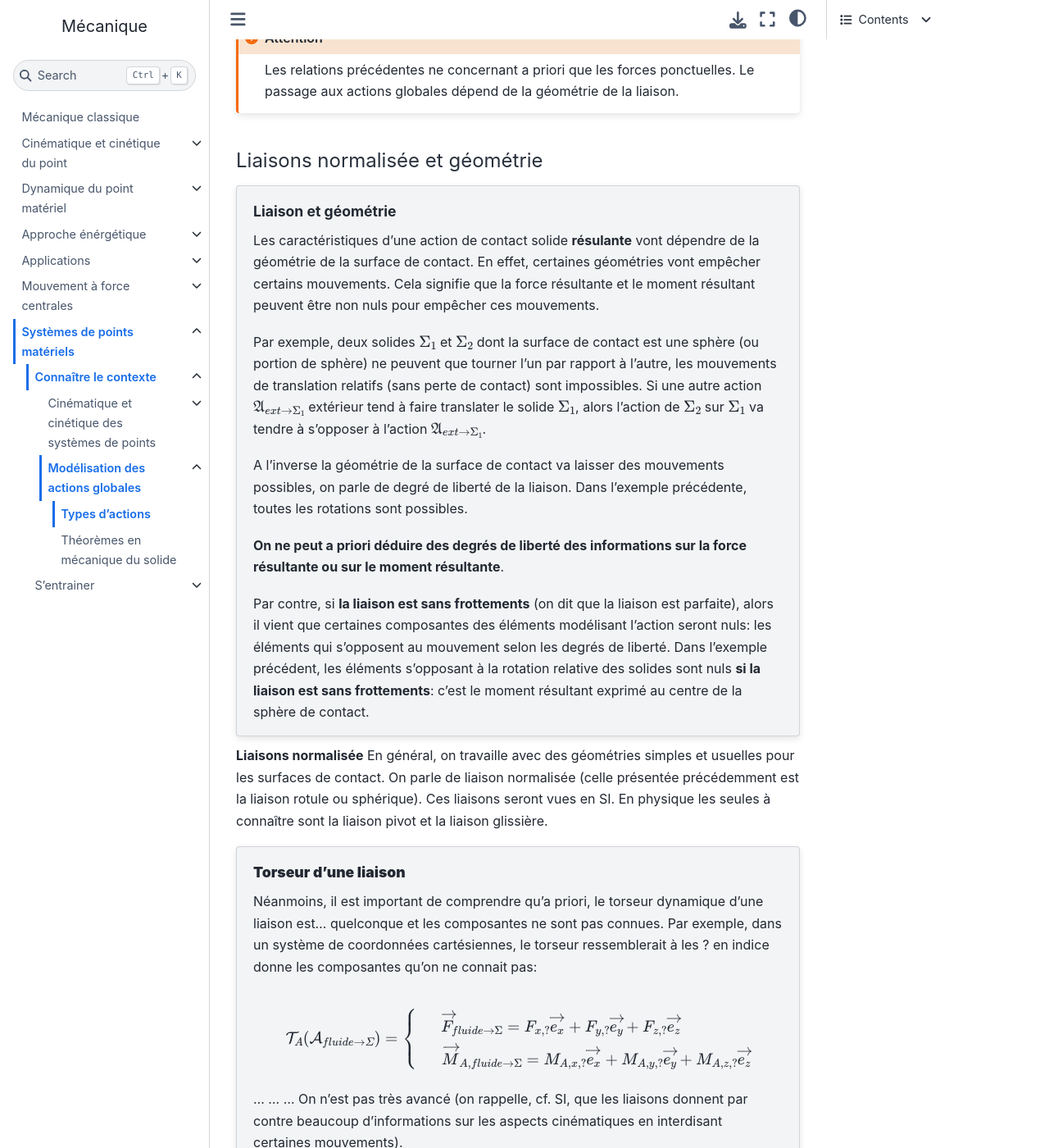
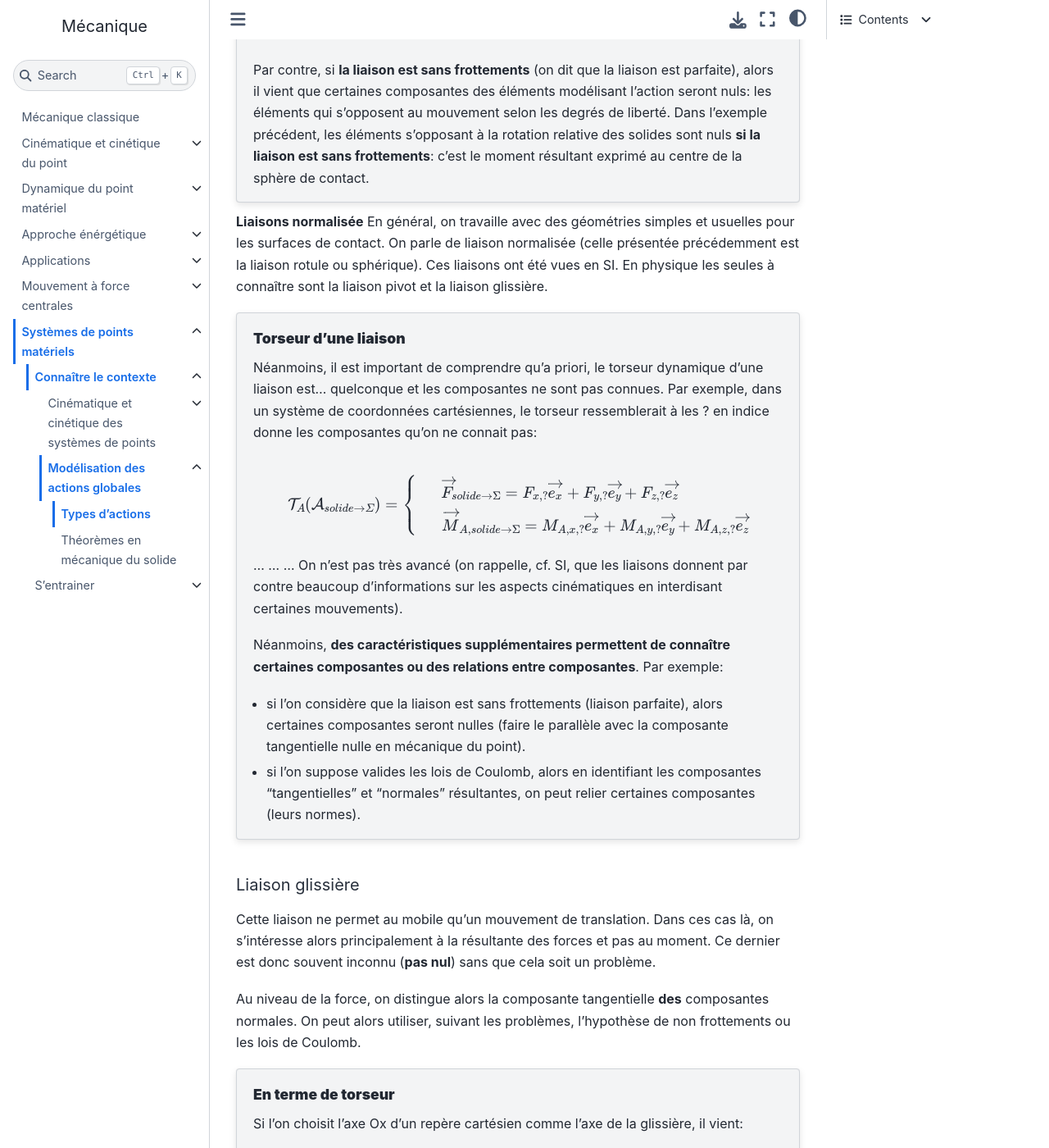
Before and after one commit to pcsi3physiquestan/mecanique_sources, a Jupyter Book: the page built from notebook/actions_g_typo.md, in a window 1280 px wide and 1400 px high, scrolled down 7321 px. Shown: the whole window at 82% size. Built offline with Jupyter Book 1.0.4 settings and Sphinx 7.4.7 and the Sphinx Book theme 1.1.4, drawn with Linux system fonts in a browser that asks for light colours; some of the changed text lies outside the part shown.

Commit message:
Mise à jour automatique

`````diff
--- a/notebook/actions_g_typo.md
+++ b/notebook/actions_g_typo.md
@@ -34,7 +34,7 @@
 * pour force résultante $\overrightarrow{P} = M\overrightarrow{g}$
 * un moment résultant nul en un point appelé __centre de gravité__. Il est confondu avec le _centre d'inertie_ pour un champ uniforme.
 
-```{sidebar} __Ecriture du torseur__
+```{topic} __Ecriture du torseur__
 Le torseur de l'action de la pesanteur doit donc être parfaitement connu au centre de gravité G ET en tout point A de l'espace:
 
 $$
@@ -53,7 +53,7 @@
 ```
 ````
 
-````{topic} Démonstration
+````{hint} Démonstration
 >On traite le cas discret.
 >
 >$$
@@ -69,14 +69,16 @@
 
 ## Actions de contact
 
-Les actions de contact sont en général surfacique: on va sommer les actions ponctuelles en surface (double intégale) en se restreignant évidemment à la surface de contact ! On ne cherchera pas à calculer ces intégrales. L'expression des caractéristiques de ces actions de contacts se fait de deux manières:
+Les actions de contact sont en général surfacique: on va sommer les actions ponctuelles en surface (double intégale) en se restreignant évidemment à la surface de contact ! On ne cherchera pas à calculer ces intégrales. L'expression des caractéristiques de ces actions de contacts se fait de deux manières (cf. en ligne).
+
+````{topic} Types d'actions de contact
 
 * Cas d'action d'un fluide (liquide ou gaz). Comme on va le voir, on dispose souvent d'expression de la résultante des forces. En première année, on utilise principalement ces actions dans le cadre d'une modélisation ponctuelle du système mécanique de sorte que le moment résultant n'est pas donné (l'action devenant par modélisation...  ponctuelle).
 * Cas d'action d'un solide (on parle de liaison). Dans le cadre du programme, les caractéristiques:
     * sont inconnues et ne peuvent être déterminées que par l'utilisation de théorème (comme le PFD (ou plutôt TRD... ) qui permet de déterminer certaines composantes des forces et moments résultants.
     * possèdent des composantes nulles par hypothèse (cas d'absence de frottements)
     * sont établies ou encadrées (inégalité) grâce aux lois de Coulomb (cf. suite)
-
+````
 
 ````{margin}
 On rappelle que la __composante normale__ correspond à une "réaction de non interpénétration" et que la __composante tangentielle__ correspond aux frottements.
@@ -113,14 +115,13 @@
 * le système est en rotation autour d'un axe fixe et donc en rotation par rapport au fluide. On donne alors le moment résultant de l'action du fluide sur le système calculé sur l'axe de rotation. Correspondant à des frottements, ce moment s'oppose à la vitesse angulaire $\dot \theta$ du fluide. En général (cas dit laminaire), le moment sur l'axe a pour expression $- K \dot \theta$.
 ````
 
-
-#### Expression de la force de frottements fluides
-
 ````{topic} Type de régimes
 La force de frottements fluide va dépendre du comportement du fluide qui de la géométrie du système (même si quand on passe à une modélisation ponctuelle du système cette dépendance reste) et à sa vitesse par rapport au fluide ainsi qu'à la __viscosité__ du fluide.
 
 On distingue deux types de régimes extrêmes: le régime laminaire (aux faibles vitesses) où l'écoulement du fluide épouse la forme de l'obstacle (ici le système mobile) et le régime turbulant (aux fortes vitesses) où l'écoulement du fluide possède un caractère tourbillonnaire (vortex). La transition du premier régime au second régime n'est pas brusque et des phénomènes très particuliers peuvent se produire pour des vitesses intermédiaires (ces cas ne seront pas étudiés en classe préparatoire).
 ````
+
+#### Expression de la force de frottements fluides
 
 ````{important} __Force de frottements fluide__
 
@@ -129,7 +130,7 @@
     * Dans le cas d'un système en rotation au tour d'un axe fixe : $M_{axe}(fluide) = - K \dot \theta$ où $\dot \theta$ est la vitesse angulaire du solide autour de l'axe (fluide supposé au repos)
 * __Cas turbulent__ : Aux fortes vitesses, la force de frottements fluides est proportionnelle au carré de la vitesse du fluide: $\overrightarrow{F} = -k \left \| v\right \| \overrightarrow{v}$. Cette expression est valable pour un système en translation. Le cas d'un système en rotation ne sera pas traité.
 
-```{sidebar} __Ecriture du torseur__
+```{topic} __Ecriture du torseur__
 Le torseur de l'action d'un fluide aura donc plusieurs formes possibles suivant les cas. Dans tous les cas, plusieurs composantes du torseurs sont inconnues et ne sont souvent pas utiles:
 
 * Solide en translation:
@@ -202,29 +203,29 @@
 ````
 
 __Liaisons normalisée__
-En général, on travaille avec des géométries simples et usuelles pour les surfaces de contact. On parle de liaison normalisée (celle présentée précédemment est la liaison rotule ou sphérique). Ces liaisons seront vues en SI. En physique les seules à connaître sont la liaison pivot et la liaison glissière.
+En général, on travaille avec des géométries simples et usuelles pour les surfaces de contact. On parle de liaison normalisée (celle présentée précédemment est la liaison rotule ou sphérique). Ces liaisons ont été vues en SI. En physique les seules à connaître sont la liaison pivot et la liaison glissière.
 
 ````{topic} __Torseur d'une liaison__
 Néanmoins, il est important de comprendre qu'a priori, le torseur dynamique d'une liaison est... quelconque et les composantes ne sont pas connues. Par exemple, dans un système de coordonnées cartésiennes, le torseur ressemblerait à les ? en indice donne les composantes qu'on ne connait pas:
 
 $$
-\mathcal{T}_A(\mathcal{A_{fluide \to \Sigma}}) =
+\mathcal{T}_A(\mathcal{A_{solide \to \Sigma}}) =
 \begin{cases}
-  &\overrightarrow{F}_{fluide \to \Sigma} = F_{x,?}\overrightarrow{e_x} + F_{y,?}\overrightarrow{e_y} + F_{z,?}\overrightarrow{e_z}\\
-  &\overrightarrow{M}_{A,fluide \to \Sigma} =  M_{A,x,?}\overrightarrow{e_x} + M_{A,y,?}\overrightarrow{e_y} + M_{A,z,?}\overrightarrow{e_z}\\
+  &\overrightarrow{F}_{solide \to \Sigma} = F_{x,?}\overrightarrow{e_x} + F_{y,?}\overrightarrow{e_y} + F_{z,?}\overrightarrow{e_z}\\
+  &\overrightarrow{M}_{A,solide \to \Sigma} =  M_{A,x,?}\overrightarrow{e_x} + M_{A,y,?}\overrightarrow{e_y} + M_{A,z,?}\overrightarrow{e_z}\\
 \end{cases}
 $$
 ... ... ... On n'est pas très avancé (on rappelle, cf. SI, que les liaisons donnent par contre beaucoup d'informations sur les aspects cinématiques en interdisant certaines mouvements).
 
 Néanmoins, __des caractéristiques supplémentaires permettent de connaître certaines composantes ou des relations entre composantes__. Par exemple:
 * si l'on considère que la liaison est sans frottements (liaison parfaite), alors certaines composantes seront nulles (faire le parallèle avec la composante tangentielle nulle en mécanique du point).
-* si l'on suppose valides les lois de Coulomb, alors en identifiant les composantes "tangentielles" et "normales" résultantes, on peut relier certaines composantes.
+* si l'on suppose valides les lois de Coulomb, alors en identifiant les composantes "tangentielles" et "normales" résultantes, on peut relier certaines composantes (leurs normes).
 ````
 
 ##### Liaison glissière
 Cette liaison ne permet au mobile qu'un mouvement de translation. Dans ces cas là, on s'intéresse alors principalement à la résultante des forces et pas au moment. Ce dernier est donc souvent inconnu (__pas nul__) sans que cela soit un problème.
 
-Au niveau de la force, on distingue alors la composante tangentielle __des__ composantes normales. On peut alors utiliser suivant les problèmes l'hypothèse de non frottements ou les lois de Coulomb.
+Au niveau de la force, on distingue alors la composante tangentielle __des__ composantes normales. On peut alors utiliser, suivant les problèmes, l'hypothèse de non frottements ou les lois de Coulomb.
 
 ```{topic} __En terme de torseur__
 Si l'on choisit l'axe Ox d'un repère cartésien comme l'axe de la glissière, il vient:
@@ -264,7 +265,7 @@
 
 ````
 
-```{sidebar} Erreurs classiques
+```{topic} Erreurs classiques
 
 
 Attention, la nullité/non-nullité du moment sur l'axe __n'est pas liée__ à l'orientation de la force résultante. On rappelle __qu'il n'y a pas de lien directe entre force résultante et moment résultant__.
@@ -328,7 +329,7 @@
 
 On parle de moment de rappel ou par abus de langage de couple de rappel.
 
-````{sidebar} En terme de torseur
+````{topic} En terme de torseur
 En terme de torseur, on part donc du torseur de la liaison pivot quelconque en un point de l'axe et on précise le moment sur l'axe.
 
 $$
`````
Also changed, not shown: other parts of notebook/actions_g_typo.md (+2 -2 lines).
